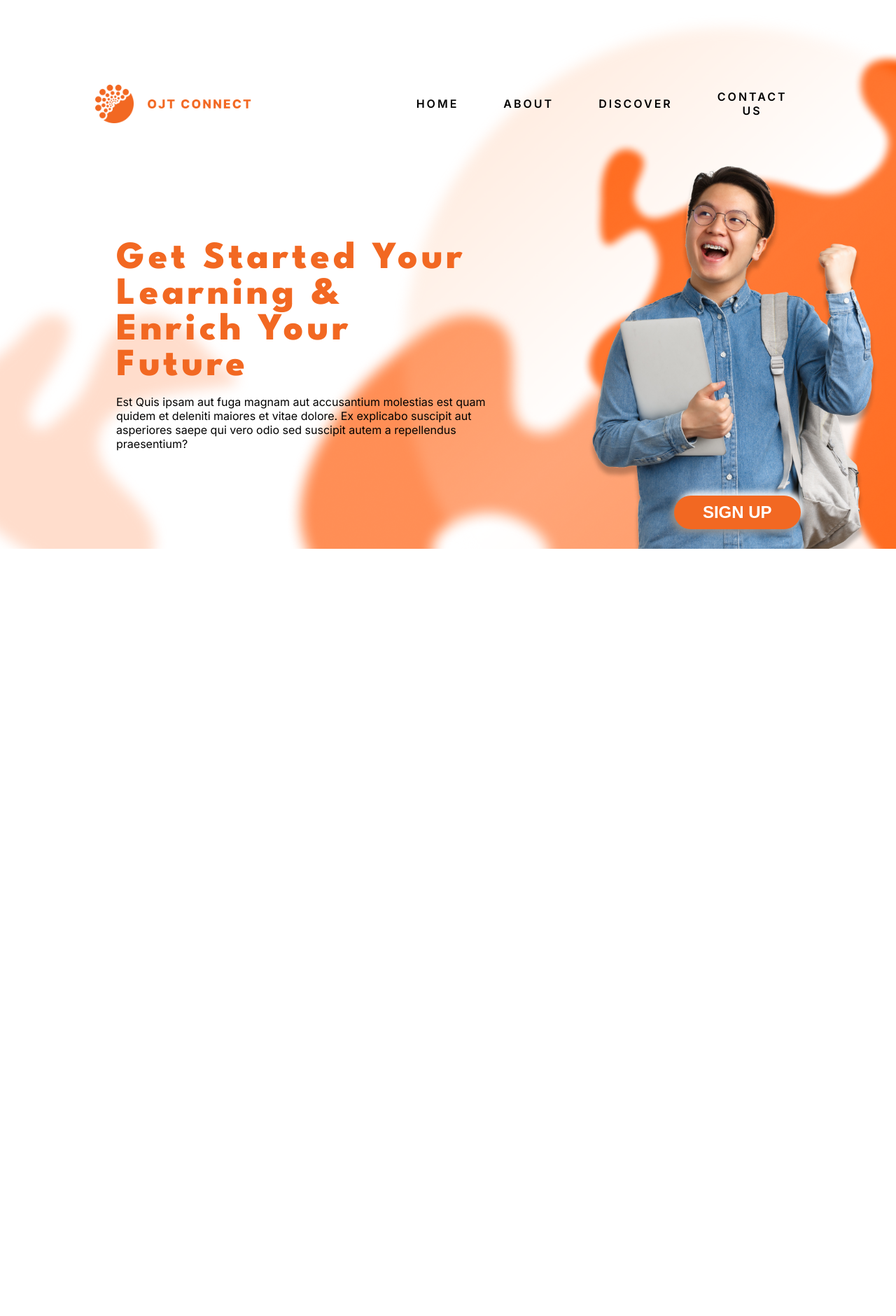
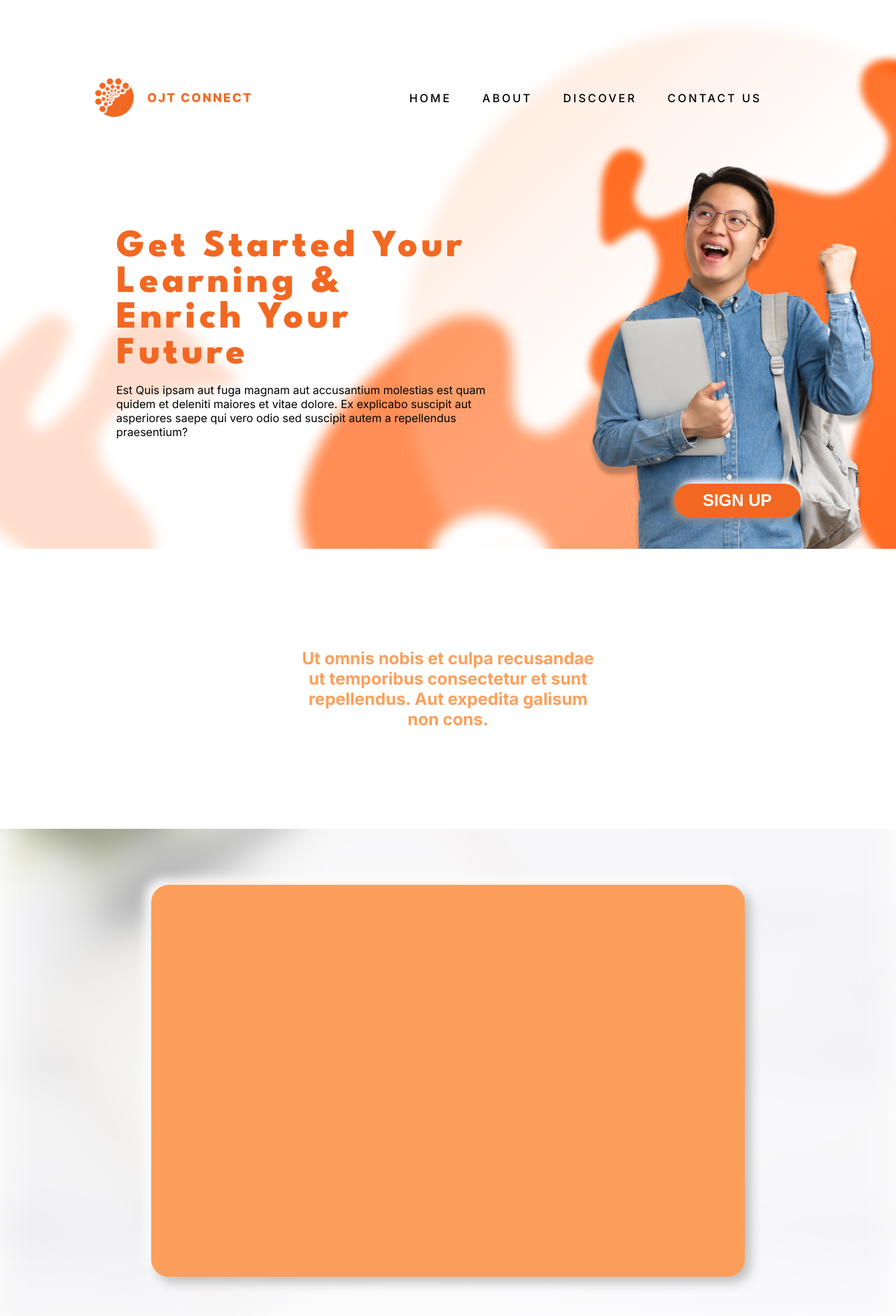
Before and after one commit to jhunel18/ojtconnect-com, a React (Vite) app: page / in a window 1280 px wide. Shown: the top 1880 px of the page at 70% size. Before the commit the page ends 800 px from the top, so only its background shows below. Built offline with nearby package versions, Linux system fonts and the light colour scheme.

Commit message:
update landing page

```diff
--- a/src/pages/LandingPage.css
+++ b/src/pages/LandingPage.css
@@ -23,4 +23,15 @@ li {
     text-decoration: none;
     font-weight: 500;
     letter-spacing: 3px;
+    margin: '0 10px';
+    font-weight: '600';
 }
+
+.nav-link {
+    text-decoration: none;
+    color: #000;
+}
+
+.tagline {
+    color: #FD9F5A;
+}
--- a/src/pages/LandingPage.jsx
+++ b/src/pages/LandingPage.jsx
@@ -3,6 +3,7 @@ import { Box, Typography, Button, Grid, Container } from '@mui/material'
 import bg from '../assets/landingBackground1.png'
 import logo from '../assets/Logo.png'
 import title from '../assets/title.png'
+import thirdbg from '../assets/sec3Background.png'
 import './LandingPage.css'
 const LandingPage = () => {
     return (<>
@@ -28,10 +29,10 @@ const LandingPage = () => {
                     <Grid item lg={7} md={7} xs={12}>
                         <div style={{ display: 'flex', alignItems: 'center', marginLeft: 'auto' }}>
                             <ul className='inter-font' style={{ listStyleType: 'none', margin: 0, padding: 0, display: 'flex', alignItems: 'center', flexDirection: 'row' }}>
-                            <li style={{ margin: '0 10px', fontWeight: '600' }}>HOME</li>
-                            <li style={{ margin: '0 10px', fontWeight: '600' }}>ABOUT</li>
-                            <li style={{ margin: '0 10px', fontWeight: '600' }}>DISCOVER</li>
-                            <li style={{ margin: '0 10px', fontWeight: '600' }}>CONTACT US</li>
+                                <li><a className='nav-link' href='#'>HOME</a></li>
+                                <li><a className='nav-link' href='#'>ABOUT</a></li>
+                                <li><a className='nav-link' href='#'>DISCOVER</a></li>
+                                <li><a className='nav-link' href='#'>CONTACT US</a></li>
                             </ul>
                         </div>
                     </Grid>
@@ -59,6 +60,41 @@ const LandingPage = () => {
                 </Grid>
             </Container>
         </Box>
+
+        <Box sx={{ height: '50vh', display: 'flex', alignItems: 'center' }}>
+            <Grid container>
+                <Grid item lg={4} md={4} sm={10} sx={{ margin: 'auto', textAlign: 'center' }}>
+                    <h2 className='tagline inter-font'>Ut omnis nobis et culpa recusandae ut temporibus consectetur et sunt repellendus. Aut expedita galisum non cons.</h2>
+                </Grid>
+            </Grid>
+        </Box>
+
+        <Box
+            sx={{
+                height: '90vh',
+                background: `url(${thirdbg})`,
+                backgroundRepeat: 'no-repeat',
+                backgroundSize: 'cover',
+                display: 'flex',
+                alignItems: 'center'
+            }}>
+
+            <Grid container spacing={2}>
+                <Grid item lg={8} md={10} sx={{margin: 'auto'}}>
+                    <div style={{width: '100%', height: '70vh', background: '#FD9F5A', borderRadius: '25px', boxShadow:  '8px 8px 16px #bebebe, -8px -8px 16px #ffffff'}}>
+                        <Grid container>
+                            <Grid item lg={6} md={6}>
+
+                            </Grid>
+                            <Grid item lg={6} md={6}>
+
+                            </Grid>
+                        </Grid>
+                    </div>
+                </Grid>
+            </Grid>
+
+        </Box>
     </>)
 }
 
```
Also changed, not shown: src/assets/sec3Background.png (added). Lines whose indentation alone changed are shown as unchanged.
